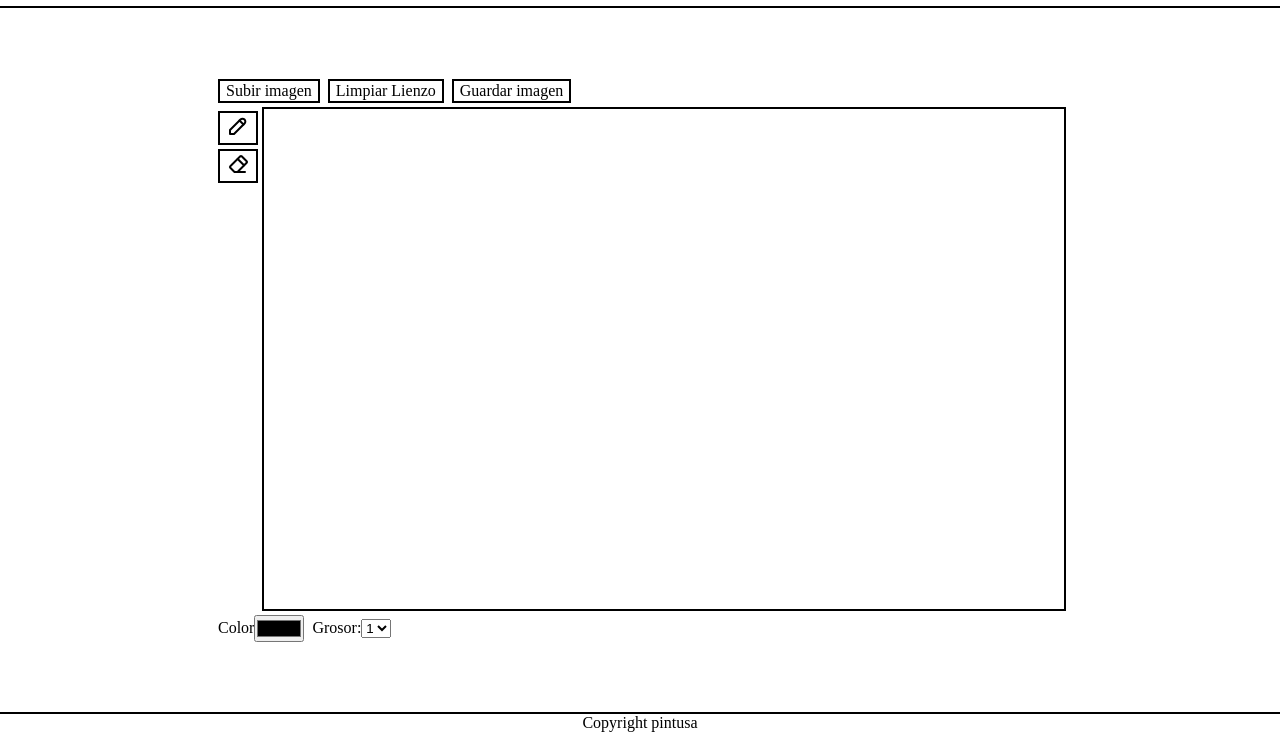
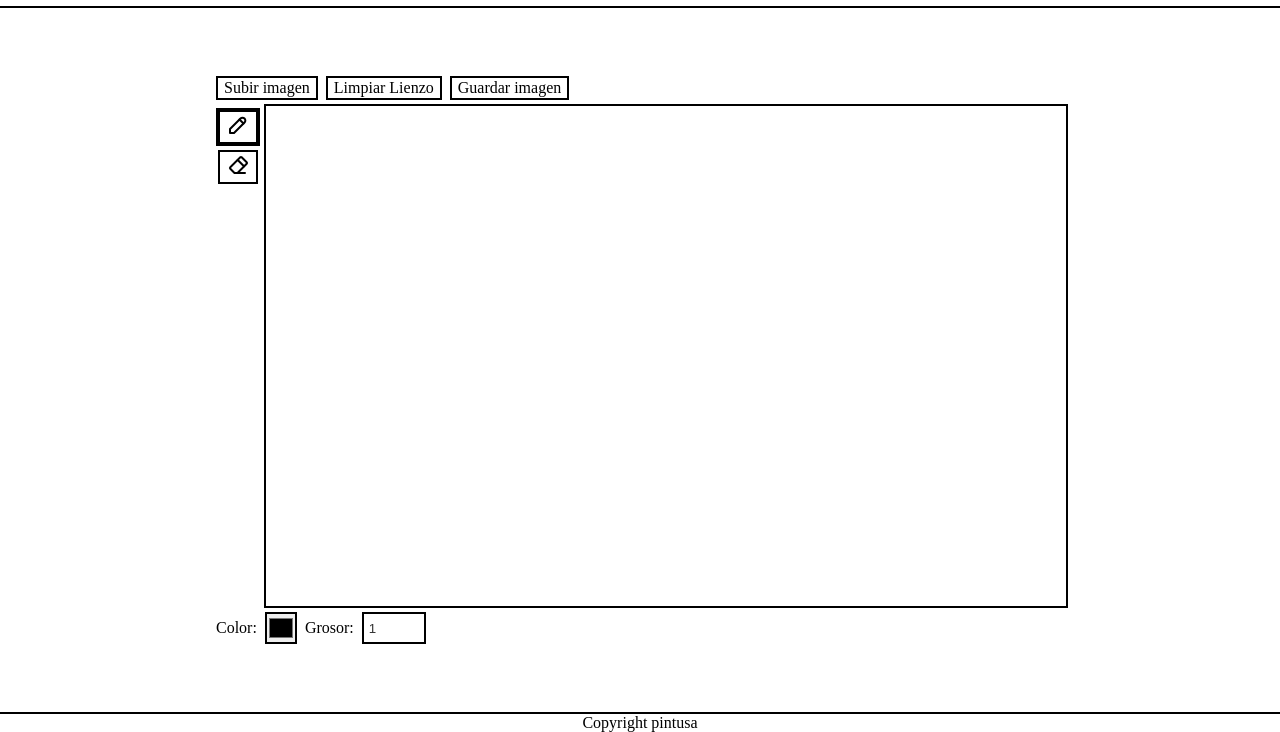
Before and after one commit to SantiMoyano/pintusa-app, a plain HTML site: page index.html in a window 1280 px wide. Both pictures are taken after a click on the button 238 px from the left and 201 px from the top of the page. Shown: the part 74-806 px from the top of the page. Drawn offline with Linux system fonts and the light colour scheme; a web font is replaced by a local one.

Commit message:
Enhanced the styles for color and line width selectors

```diff
--- a/index.html
+++ b/index.html
@@ -26,7 +26,7 @@
         </ul>
         <div class="canvas-box">
           <div class="actions">
-            <button id="pencil">
+            <button id="pencil" class="selected">
               <object
                 data="./assets/icons/pencil.svg"
                 width="24"
@@ -45,7 +45,7 @@
         </div>
         <div class="down-tools">
           <div>
-            <span>Color</span>
+            <span>Color:</span>
             <input type="color" id="color" />
           </div>
           <div>
--- a/js/Canvas.js
+++ b/js/Canvas.js
@@ -25,7 +25,6 @@ class Canvas {
     this.ctx.moveTo(this.initialX, this.initialY);
     this.ctx.lineTo(x1, y1);
     this.ctx.stroke();
-
     this.setInitialXYLine(x1, y1);
   }
 
--- a/js/main.js
+++ b/js/main.js
@@ -56,3 +56,14 @@ lineWidthTool.addEventListener("change", function (e) {
   pencil.setGrosor(e.target.value * 10);
   canvas.initPencil();
 });
+
+// Selected buttons
+pencilTool.addEventListener("click", function () {
+  pencilTool.classList.add("selected");
+  eraserTool.classList.remove("selected");
+});
+
+eraserTool.addEventListener("click", function () {
+  eraserTool.classList.add("selected");
+  pencilTool.classList.remove("selected");
+});
--- a/styles/styles.css
+++ b/styles/styles.css
@@ -70,6 +70,7 @@ button:hover {
   border-color: white;
   background-color: white;
   cursor: pointer;
+  font-weight: bold;
   filter: invert(100%);
 }
 
@@ -108,6 +109,10 @@ canvas {
   width: 100%;
 }
 
+.selected {
+  border: solid 4px black;
+}
+
 .down-tools {
   display: flex;
   align-self: self-start;
@@ -124,6 +129,36 @@ canvas {
   padding: 0;
 }
 
+input[type="color"] {
+  border: 2px solid #000000;
+  width: 2rem;
+  height: 2rem;
+  cursor: pointer;
+}
+
+input[type="color"]:hover {
+  border-color: #999;
+}
+
+.down-tools span {
+  padding-right: 8px;
+}
+
+select {
+  padding: 5px;
+  border: 2px solid #000000;
+  appearance: none;
+  width: 4rem;
+  height: 2rem;
+  cursor: pointer;
+  background: white;
+  color: #333;
+}
+
+select:hover {
+  border-color: #999;
+}
+
 /* Footer */
 
 footer {
```
